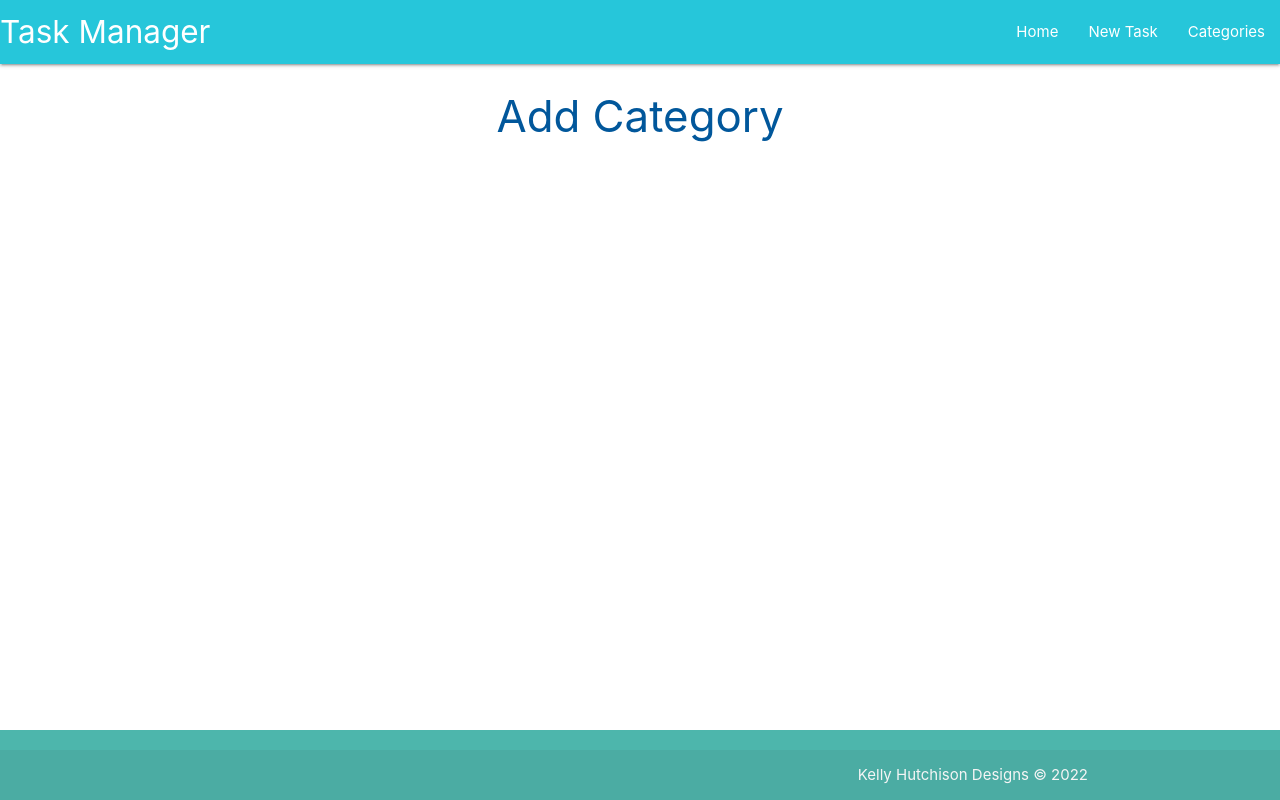
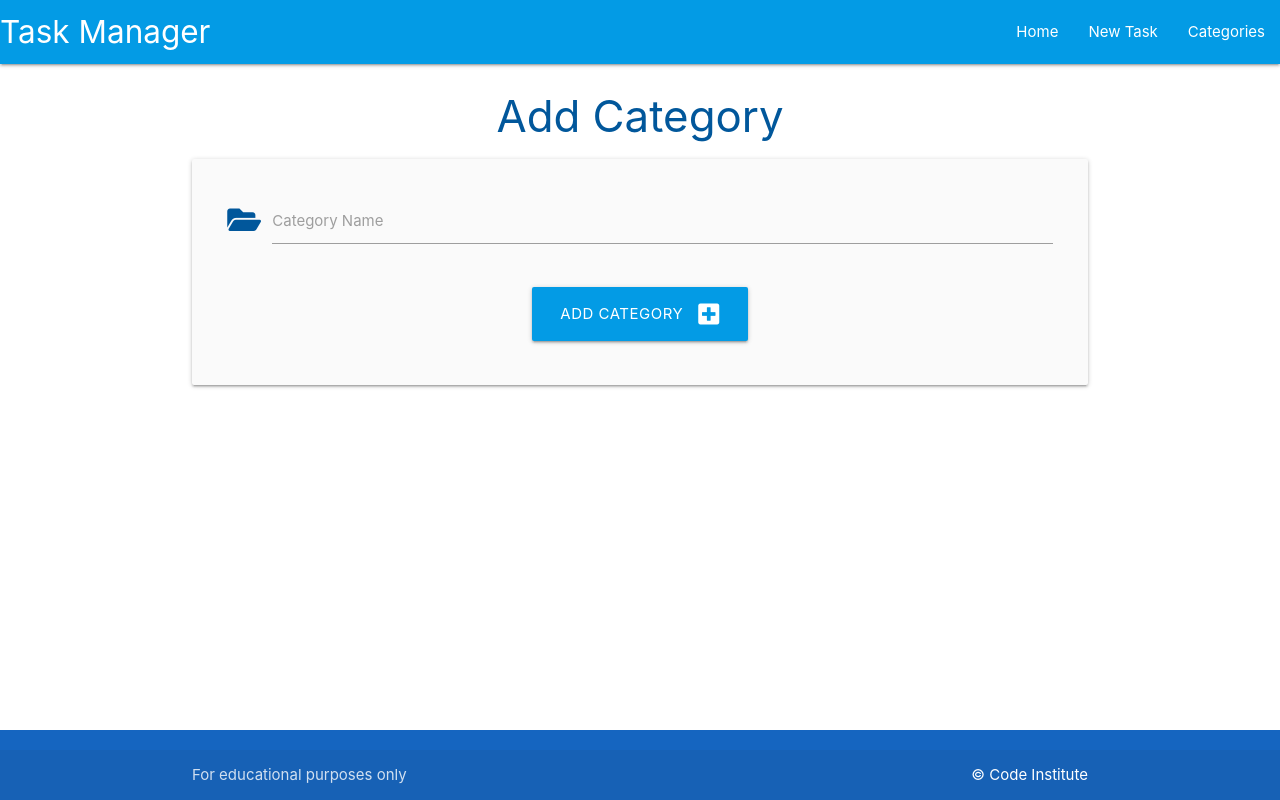
Before and after one commit to quiltingcode/task-manager-walkthru, a Flask app: page /add_category in a window 1280 px wide. Run offline with Flask 2, Linux system fonts and the light colour scheme; some libraries are stand-ins or nearby versions.

Commit message:
Test passes for add new category

```diff
--- a/run.py
+++ b/run.py
@@ -1,5 +1,6 @@
 import os
 from taskmanager import app
+
 
 if __name__ == "__main__":
     app.run(
--- a/taskmanager/__init__.py
+++ b/taskmanager/__init__.py
@@ -2,13 +2,13 @@ import os
 from flask import Flask
 from flask_sqlalchemy import SQLAlchemy
 if os.path.exists("env.py"):
-    import env  #noqa
+    import env  # noqa
 
 
 app = Flask(__name__)
-app.config["SECRET_KEY"]
+app.config["SECRET_KEY"] = os.environ.get("SECRET_KEY")
 app.config["SQLALCHEMY_DATABASE_URI"] = os.environ.get("DB_URL")
 
 db = SQLAlchemy(app)
 
-from taskmanager import routes
+from taskmanager import routes  # noqa
--- a/taskmanager/models.py
+++ b/taskmanager/models.py
@@ -5,7 +5,8 @@ class Category(db.Model):
     # schema for the Category model
     id = db.Column(db.Integer, primary_key=True)
     category_name = db.Column(db.String(25), unique=True, nullable=False)
-    tasks = db.relationship("Task", backref="category", cascade="all, delete", lazy=True)
+    tasks = db.relationship(
+        "Task", backref="category", cascade="all, delete", lazy=True)
 
     def __repr__(self):
         # __repr__ to represent itself in the form of a string
@@ -19,7 +20,8 @@ class Task(db.Model):
     task_description = db.Column(db.Text, nullable=False)
     is_urgent = db.Column(db.Boolean, default=False, nullable=False)
     due_date = db.Column(db.Date, nullable=False)
-    category_id = db.Column(db.Integer, db.ForeignKey("category.id", ondelete="CASCADE"), nullable=False)
+    category_id = db.Column(db.Integer, db.ForeignKey(
+        "category.id", ondelete="CASCADE"), nullable=False)
 
     def __repr__(self):
         # __repr__ to represent itself in the form of a string
--- a/taskmanager/routes.py
+++ b/taskmanager/routes.py
@@ -1,4 +1,4 @@
-from flask import render_template
+from flask import render_template, request, redirect, url_for
 from taskmanager import app, db
 from taskmanager.models import Category, Task
 
@@ -15,4 +15,9 @@ def categories():
 
 @app.route("/add_category", methods=["GET", "POST"])
 def add_category():
+    if request.method == "POST":
+        category = Category(category_name=request.form.get("category_name"))
+        db.session.add(category)
+        db.session.commit()
+        return redirect(url_for("categories"))
     return render_template("add_category.html")
--- a/taskmanager/templates/add_category.html
+++ b/taskmanager/templates/add_category.html
@@ -3,5 +3,25 @@
 
 <h3 class="light-blue-text text-darken-4 center-align">Add Category</h3>
 
+<div class="row card-panel grey lighten-5">
+    <form class="col s12" method="POST" action="{{ url_for('add_category') }}">
+        <!-- category name -->
+        <div class="row">
+            <div class="input-field col s12">
+                <i class="fas fa-folder-open prefix light-blue-text text-darken-4"></i>
+                <input id="category_name" name="category_name" minlength="3" maxlength="25" type="text" class="validate" required>
+                <label for="category_name">Category Name</label>
+            </div>
+        </div>
+        <!-- submit button -->
+        <div class="row">
+            <div class="col s12 center-align">
+                <button type="submit" class="btn-large light-blue darken-1">
+                    Add Category <i class="fas fa-plus-square right"></i>
+                </button>
+            </div>
+        </div>
+    </form>
+</div>
 
 {% endblock %}
--- a/taskmanager/templates/base.html
+++ b/taskmanager/templates/base.html
@@ -1,32 +1,36 @@
 <!DOCTYPE html>
 <html lang="en">
 <head>
+
     <meta charset="UTF-8">
     <meta http-equiv="X-UA-Compatible" content="IE=edge">
     <meta name="viewport" content="width=device-width, initial-scale=1.0">
-
-    <script src="https://kit.fontawesome.com/aec4426e47.js" crossorigin="anonymous"></script>
-    <link rel="stylesheet" href="https://cdnjs.cloudflare.com/ajax/libs/materialize/1.0.0/css/materialize.min.css" type="text/css">
-    <link rel="stylesheet" href="{{ url_for('static', filename='css/style.css')}}" type="text/css">
+    <link rel="stylesheet" href="https://cdnjs.cloudflare.com/ajax/libs/font-awesome/5.15.3/css/all.min.css"
+        integrity="sha512-iBBXm8fW90+nuLcSKlbmrPcLa0OT92xO1BIsZ+ywDWZCvqsWgccV3gFoRBv0z+8dLJgyAHIhR35VZc2oM/gI1w=="
+        crossorigin="anonymous" referrerpolicy="no-referrer">
+    <link rel="stylesheet" href="https://cdnjs.cloudflare.com/ajax/libs/materialize/1.0.0/css/materialize.min.css"
+        type="text/css">
+    <link rel="stylesheet" href="{{ url_for('static', filename='css/style.css') }}" type="text/css">
     <title>Task Manager</title>
 </head>
+
 <body>
+
     <header>
-        <!-- desktop navbar -->
-        <nav class="cyan lighten-1">
+        <!-- top navbar -->
+        <nav class="light-blue darken-1">
             <div class="nav-wrapper">
             <a href="{{ url_for('home') }}" class="brand-logo">Task Manager</a>
-              <a href="#" data-target="mobile-demo" class="sidenav-trigger"><i class="fas fa-bars">menu</i></a>
+            <a href="#" data-target="mobile-demo" class="sidenav-trigger"><i class="fas fa-bars"></i></a>
             <ul class="right hide-on-med-and-down">
                 <li><a href="{{ url_for('home') }}">Home</a></li>
                 <li><a href="">New Task</a></li>
                 <li><a href="{{ url_for('categories') }}">Categories</a></li>
-
             </ul>
             </div>
         </nav>
 
-          <!-- mobile navbar -->
+        <!-- mobile sidenav -->
         <ul class="sidenav" id="mobile-demo">
             <li><a href="{{ url_for('home') }}">Home</a></li>
             <li><a href="">New Task</a></li>
@@ -37,20 +41,19 @@
     <main class="container">
         {% block content %}
         {% endblock %}
-
     </main>
 
-    <footer class="page-footer teal lighten-2">
+    <footer class="page-footer blue darken-3">
         <div class="footer-copyright">
             <div class="container">
-
-          <a class="grey-text text-lighten-4 right" href="https://littlemisspatchwork.com" target="_blank"> Kelly Hutchison Designs © 2022</a>
+                For educational purposes only
+                <a class="white-text right" href="https://codeinstitute.net" target="_blank">&copy; Code Institute</a>
             </div>
         </div>
     </footer>
 
-
     <script src="https://cdnjs.cloudflare.com/ajax/libs/materialize/1.0.0/js/materialize.min.js"></script>
     <script src="{{ url_for('static', filename='js/script.js') }}"></script>
+
 </body>
 </html>
--- a/taskmanager/templates/categories.html
+++ b/taskmanager/templates/categories.html
@@ -5,11 +5,10 @@
 
 <div class="row">
     <div class="col s12 center-align">
-        <a href="{{ url_for('add_category')}}" class="btn-large light-blue darken-2">
+        <a href="{{ url_for('add_category') }}" class="btn-large light-blue darken-2">
             Add Category <i class="fas fa-plus-square right"></i>
         </a>
     </div>
 </div>
 
-
 {% endblock %}
--- a/taskmanager/templates/tasks.html
+++ b/taskmanager/templates/tasks.html
@@ -3,5 +3,4 @@
 
 <h3 class="light-blue-text text-darken-4 center-align">Tasks</h3>
 
-
 {% endblock %}
```
Lines whose indentation alone changed are shown as unchanged.
